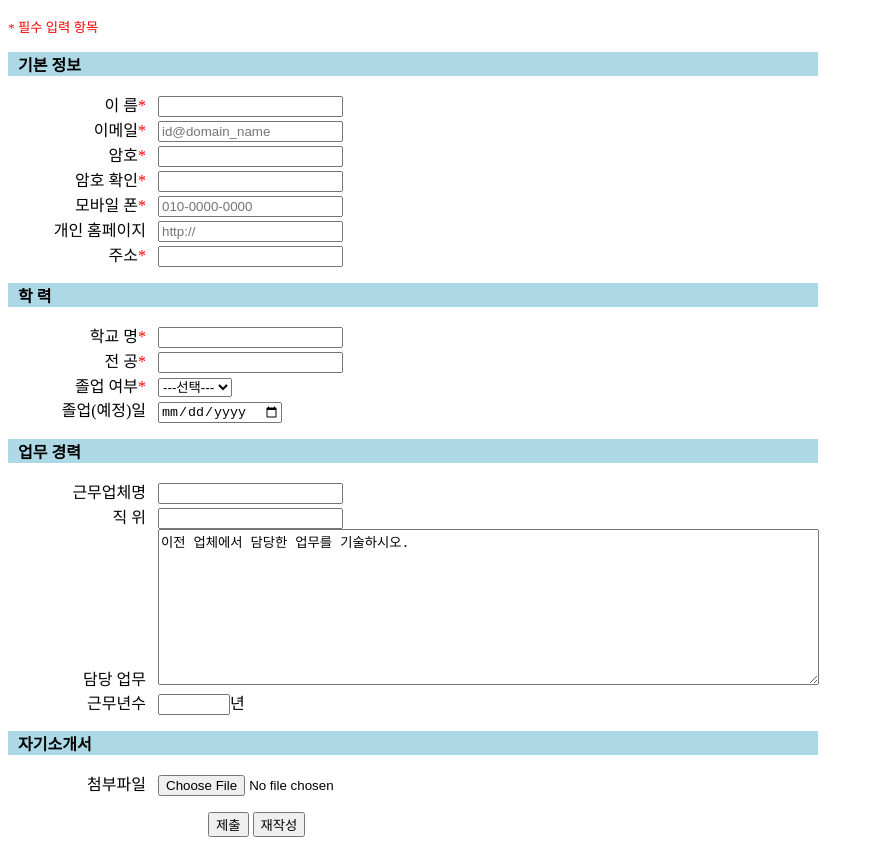
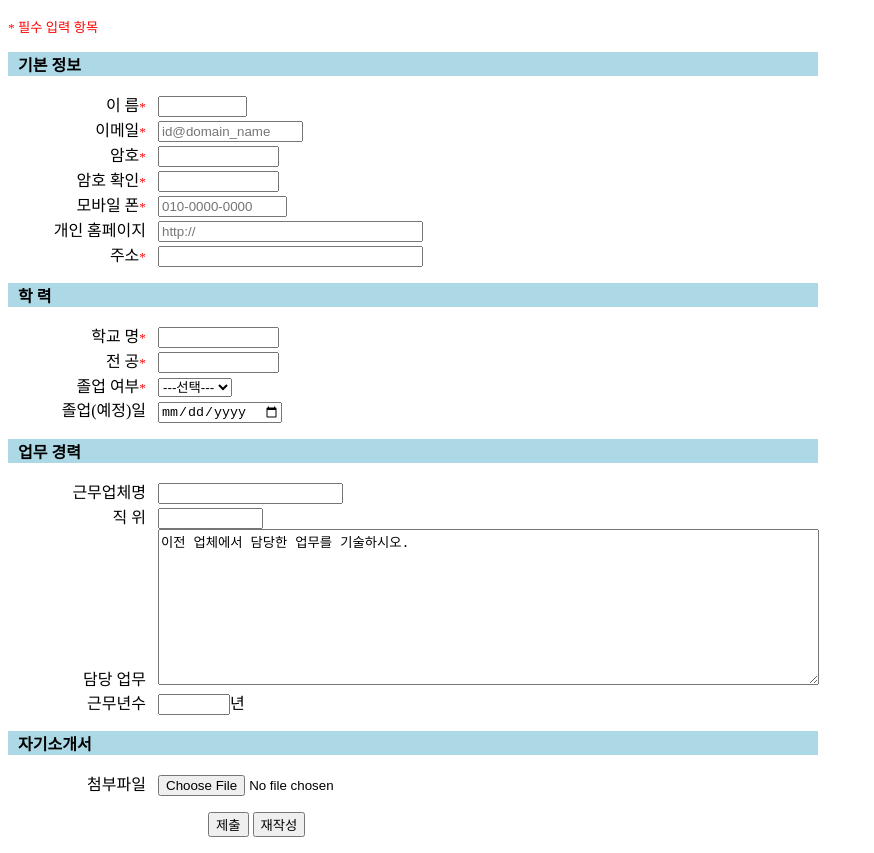
Before and after one commit to GaGyeong-Kim/WebPrograming, a plain HTML site: page hw/hw 02.html in a window 1280 px wide. Shown: the part 58-911 px from the top of the page, without its empty margins (0-874 px from the left). Drawn offline with Linux system fonts and the light colour scheme.

Commit message:
hw 수정

```diff
--- a/hw/hw 02.html
+++ b/hw/hw 02.html
@@ -4,10 +4,9 @@
     <meta charset="UTF-8">
     <title>취업 정보 계정 만들기</title>
     <style>
-        #message{
+        .message{
             color : red;
             font-size : 10pt;
-            .inline
         }
         #button{
             margin-left : 200px;
@@ -25,49 +24,46 @@
             width : 130px;
             padding-right : 8px;
         }
-        span{
-            color : red;
-        }
     </style>
 </head>
 <body>
 <h2>취업 정보 계정 만들기</h2>
-<div id = 'message'>* 필수 입력 항목</div>
 <form>
+<span class = 'message'>* 필수 입력 항목</span>
     <p class = 'category'>기본 정보</p>
-    <div class = 'information'>이 름<span>*</span></div>
-        <input type = 'text'
-               maxlength = '8'><br>
-    <div class ='information'>이메일<span>*</span></div>
-        <input type = 'email'
-                maxlength = '15'
-                placeholder = 'id@domain_name'><br>
-    <div class = 'information'>암호<span>*</span></div>
+    <div class = 'information'>이 름<span class = 'message'>*</span></div>
+    <input type = 'text'
+           size = '8'><br>
+    <div class ='information'>이메일<span class = 'message'>*</span></div>
+    <input type = 'email'
+           size = '15'
+           placeholder = 'id@domain_name'><br>
+    <div class = 'information'>암호<span class = 'message'>*</span></div>
         <input type = 'password'
-               maxlength = '12'><br>
-    <div class = 'information'>암호 확인<span>*</span></div>
+               size = '12'><br>
+    <div class = 'information'>암호 확인<span class = 'message'>*</span></div>
         <input type = 'password'
-                  maxlength = '12'><br>
-    <div class = 'information'>모바일 폰<span>*</span></div>
+                  size = '12'><br>
+    <div class = 'information'>모바일 폰<span class = 'message'>*</span></div>
         <input type = 'tel'
-                  maxlength = '13'
+                  size = '13'
                   placeholder = '010-0000-0000'><br>
     <div class = 'information'>개인 홈페이지</div>
         <input type = 'url'
-                   maxlength = '30'
+                   size = '30'
                    placeholder = 'http://'><br>
-    <div class = 'information'>주소<span>*</span></div>
+    <div class = 'information'>주소<span class = 'message'>*</span></div>
         <input type= "text"
-               maxlength = '30'>
+               size = '30'>
 
     <p class = 'category'>학 력</p>
-    <div class = 'information'>학교 명<span>*</span></div>
+    <div class = 'information'>학교 명<span class = 'message'>*</span></div>
         <input type = 'text'
-                maxlength = '12'><br>
-    <div class = 'information'>전 공<span>*</span></div>
+                size = '12'><br>
+    <div class = 'information'>전 공<span class = 'message'>*</span></div>
         <input type = 'text'
-               maxlength = '12'><br>
-    <div class = 'information'>졸업 여부<span>*</span></div>
+               size = '12'><br>
+    <div class = 'information'>졸업 여부<span class = 'message'>*</span></div>
         <select name = 'grad'>
             <option value = '---선택---'selected>---선택---</option>
             <option value = '졸업예정'>졸업예정</option>
@@ -79,10 +75,10 @@
     <p class = 'category'>업무 경력</p>
     <div class = 'information'>근무업체명</div>
         <input type = 'text'
-                maxlength = '20'><br>
+                size = '20'><br>
     <div class = 'information'>직 위</div>
         <input type = 'text'
-              maxlength = '10'><br>
+              size = '10'><br>
     <div class = 'information'>담당 업무</div>
         <textarea rows = '10' cols = '80'>이전 업체에서 담당한 업무를 기술하시오.</textarea><br>
     <div class = 'information'>근무년수</div>
```
